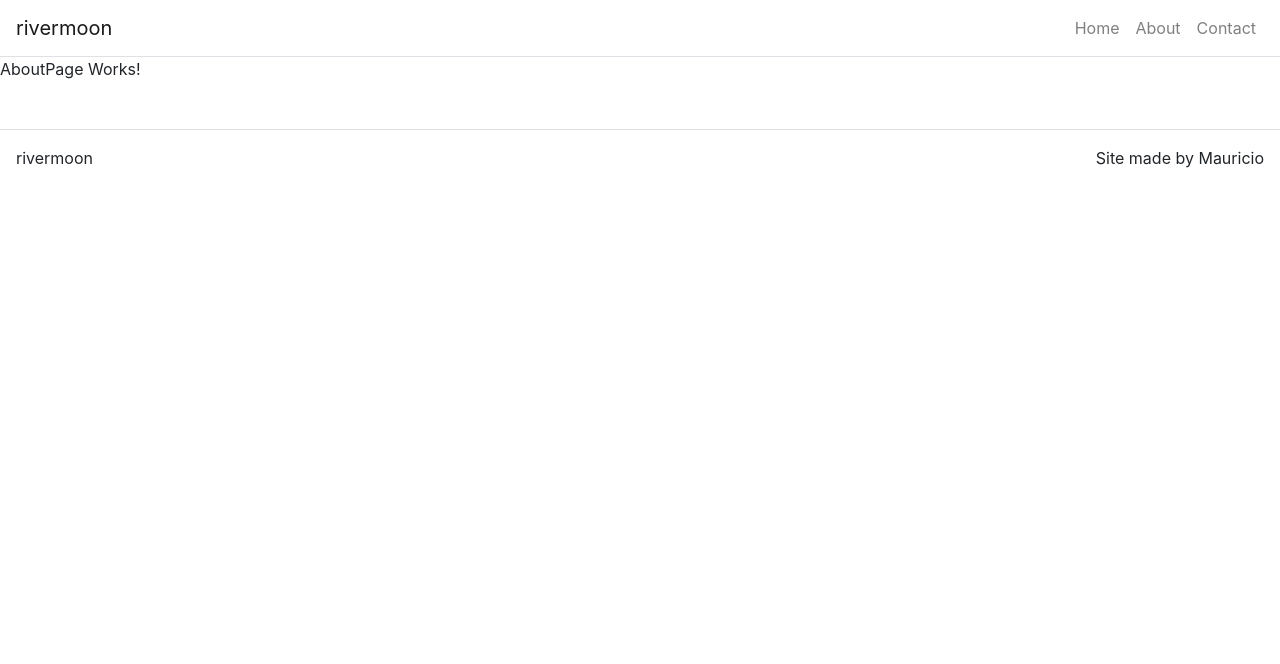
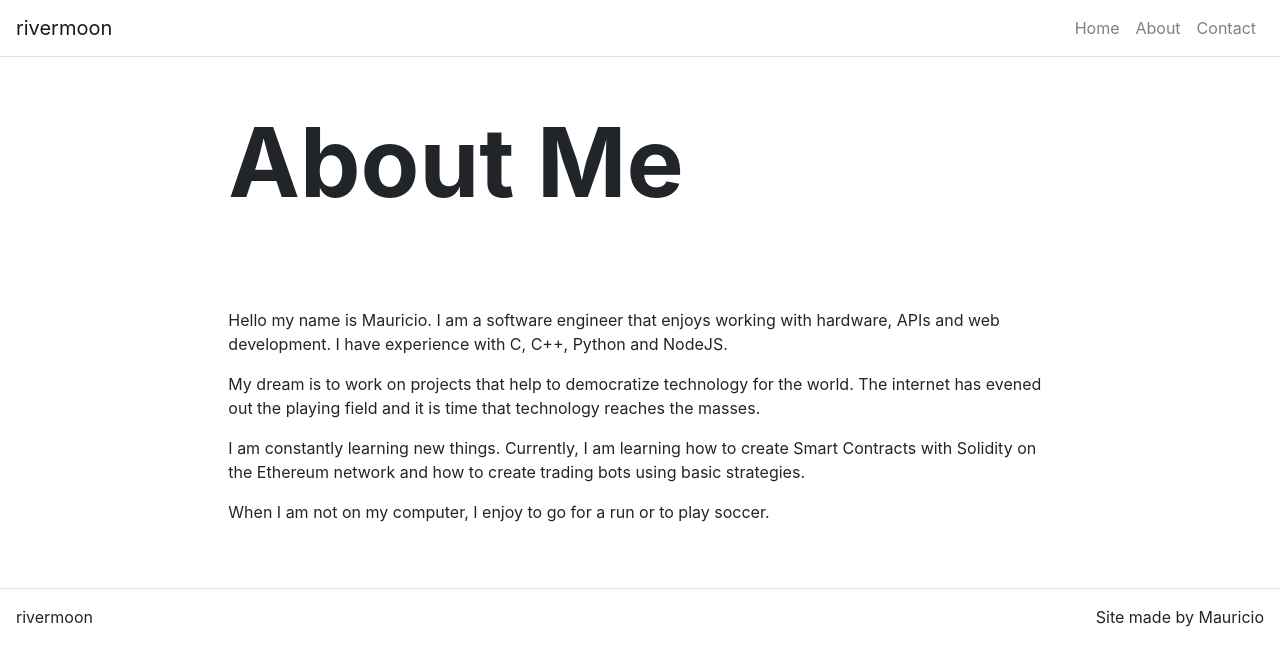
Before and after one commit to rivermoon21/mauricerivers.github.io, a React (Create React App) app in the folder portfolio-site/: page /about in a window 1280 px wide. Shown: the top 664 px of the page. Built offline with nearby package versions, Linux system fonts and the light colour scheme.

Commit message:
Added About Me page and component

```diff
--- a/portfolio-site/src/App.js
+++ b/portfolio-site/src/App.js
@@ -16,19 +16,19 @@ class App extends React.Component {
   constructor(props) {
     super(props);
     this.state = {
-      title: "Rivermoon",
+      title: "rivermoon",
       headerLinks: [
         { title:'Home', path:'/' },
         {title:'About', path:'/about'},
         {title:'Contact', path:'/contact'}
       ],
       home: {
-        title: "Keep Pushing!",
+        title: "Curious Mindset.",
         subTitle: "Projects",
         text: "Check out my projects!"
       },
       about: {
-        title: "About",
+        title: "About Me",
       },
       contact: {
         title: "Contact",
--- /dev/null
+++ b/portfolio-site/src/components/Content.js
@@ -0,0 +1,19 @@
+import React from 'react';
+
+import Row from 'react-bootstrap/Row';
+import Col from 'react-bootstrap/Col';
+import Container from 'react-bootstrap/Container';
+
+function Content(props) {
+  return(
+    <Container fluid={true}>
+      <Row className="justify-content-center" >
+        <Col md={8} >
+          {props.children}
+        </Col>
+      </Row>
+    </Container>
+  );
+}
+
+export default Content;
--- a/portfolio-site/src/pages/AboutPage.js
+++ b/portfolio-site/src/pages/AboutPage.js
@@ -1,8 +1,18 @@
 import React from 'react';
+import Hero from '../components/Hero';
+import Content from '../components/Content';
 
 function AboutPage(props) {
   return (
-    <p>AboutPage Works!</p>
+    <div>
+      <Hero title={props.title} />
+      <Content>
+        <p>Hello my name is Mauricio. I am a software engineer that enjoys working with hardware, APIs and web development. I have experience with C, C++, Python and NodeJS.</p>
+        <p>My dream is to work on projects that help to democratize technology for the world. The internet has evened out the playing field and it is time that technology reaches the masses.</p>
+        <p>I am constantly learning new things. Currently, I am learning how to create Smart Contracts with Solidity on the Ethereum network and how to create trading bots using basic strategies.</p>
+        <p>When I am not on my computer, I enjoy to go for a run or to play soccer.</p>
+      </Content>
+    </div>
   );
 }
 
```
